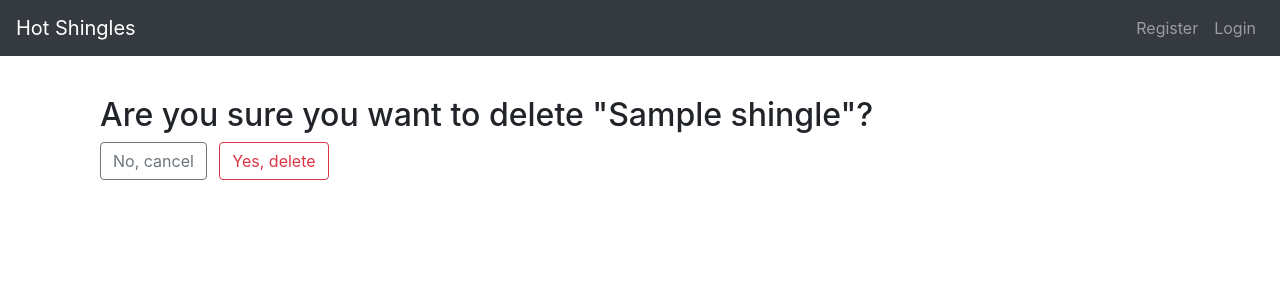
After one commit to djpeach/hotShingles, a Django app: page /shingles/delete/1/ in a window 1280 px wide. The commit adds this page. Shown: the top 300 px of the page. Run offline with Django 3.2, Linux system fonts and the light colour scheme; tables that the repository leaves empty hold one stand-in row (values such as "Sample post"); some libraries are stand-ins or nearby versions.

Commit message:
can edit and delete your own shingles

```diff
--- a/Django/hot_shingles/Hotties/views.py
+++ b/Django/hot_shingles/Hotties/views.py
@@ -32,5 +32,4 @@ class ShinglesListByUser(mixins.LoginRequiredMixin, generic.ListView):
 
     def get_queryset(self):
         user = get_object_or_404(auth_models.User, id=self.kwargs.get('pk'))
-        hottie = get_object_or_404(models.Hottie, user=user)
-        return shingles_models.Shingle.objects.filter(owner=hottie)
+        return shingles_models.Shingle.objects.filter(owner=user)
--- a/Django/hot_shingles/Shingles/models.py
+++ b/Django/hot_shingles/Shingles/models.py
@@ -1,13 +1,13 @@
 from django.db import models
 from django.urls import reverse
-from Hotties import models as hotties_models
+from django.contrib.auth.models import User
 
 
 class Shingle(models.Model):
     title = models.CharField(max_length=100)
     address = models.CharField(max_length=200)
     rooms_availabe = models.IntegerField()
-    owner = models.ManyToManyField(hotties_models.Hottie)
+    owner = models.ForeignKey(User, on_delete=models.CASCADE)
 
     def __str__(self):
         return f'{self.title}'
--- a/Django/hot_shingles/Shingles/urls.py
+++ b/Django/hot_shingles/Shingles/urls.py
@@ -5,5 +5,7 @@ app_name = 'shingles'
 urlpatterns = [
     path('', views.ShingleListAll.as_view(), name='list_all_shingles'),
     path('<int:pk>/', views.ShingleDetail.as_view(), name='detail_shingle'),
+    path('edit/<int:pk>/', views.ShingleEdit.as_view(), name='edit_shingle'),
+    path('delete/<int:pk>/', views.ShingleDelete.as_view(), name='delete_shingle'),
     path('new/', views.ShingleCreate.as_view(), name='create_shingle'),
 ]
--- a/Django/hot_shingles/Shingles/views.py
+++ b/Django/hot_shingles/Shingles/views.py
@@ -1,4 +1,5 @@
 from django.shortcuts import render
+from django.urls import reverse_lazy
 from django.contrib.auth.mixins import LoginRequiredMixin
 from django.views import generic
 from . import models
@@ -15,3 +16,13 @@ class ShingleListAll(generic.ListView):
 
 class ShingleDetail(generic.DetailView):
     model = models.Shingle
+
+
+class ShingleEdit(generic.UpdateView):
+    model = models.Shingle
+    fields = '__all__'
+
+
+class ShingleDelete(generic.DeleteView):
+    model = models.Shingle
+    success_url = reverse_lazy('shingles:list_all_shingles')
--- /dev/null
+++ b/Django/hot_shingles/templates/shingles/shingle_confirm_delete.html
@@ -0,0 +1,21 @@
+{% extends "base.html" %}
+{% load crispy_forms_tags %}
+{% block content %}
+  <div class="content-section">
+		<div class="container">
+			<div class="row">
+				<div class="col mt-3">
+					<form action="" method="POST">
+						{% csrf_token %}
+						{{ form|crispy }}
+						<h2>Are you sure you want to delete "{{ shingle }}"?</h2>
+						<div class="form-group">
+							<a href="{% url 'shingles:detail_shingle' shingle.id %}" class="btn btn-outline-secondary">No, cancel</a>
+							<button class="btn btn-outline-danger ml-2" type="submit">Yes, delete</button>
+						</div>
+					</form>
+				</div>
+			</div>
+		</div>
+  </div>
+{% endblock %}
--- a/Django/hot_shingles/templates/shingles/shingle_list.html
+++ b/Django/hot_shingles/templates/shingles/shingle_list.html
@@ -5,9 +5,13 @@
 			<div class="col-12">
 				<div class="jumbotron">
 					<h1 class="display-4">{{ shingle.title }}</h1>
+					{% if shingle.owner.id == user.id %}
+						<a href="{% url 'shingles:edit_shingle' shingle.id %}" class="btn btn-sm btn-outline-primary">Edit Shingle</a>
+						<a href="{% url 'shingles:delete_shingle' shingle.id %}" class="btn btn-sm btn-outline-danger">Delete Shingle</a>
+					{% endif %}
 					<hr class="my-4">
 					<p class="lead">Address: {{ shingle.address }}</p>
-					<p class="lead">Rooms Available: {{ shingle.rooms_available }}</p>
+					<p class="lead">Rooms Available: {{ shingle.rooms_availabe }}</p>
 					<p class="lead">Owned By: {{ shingle.owner.username }}</p>
 					<a class="btn btn-primary btn-lg" href="#" role="button">Learn more</a>
 				</div>
```
